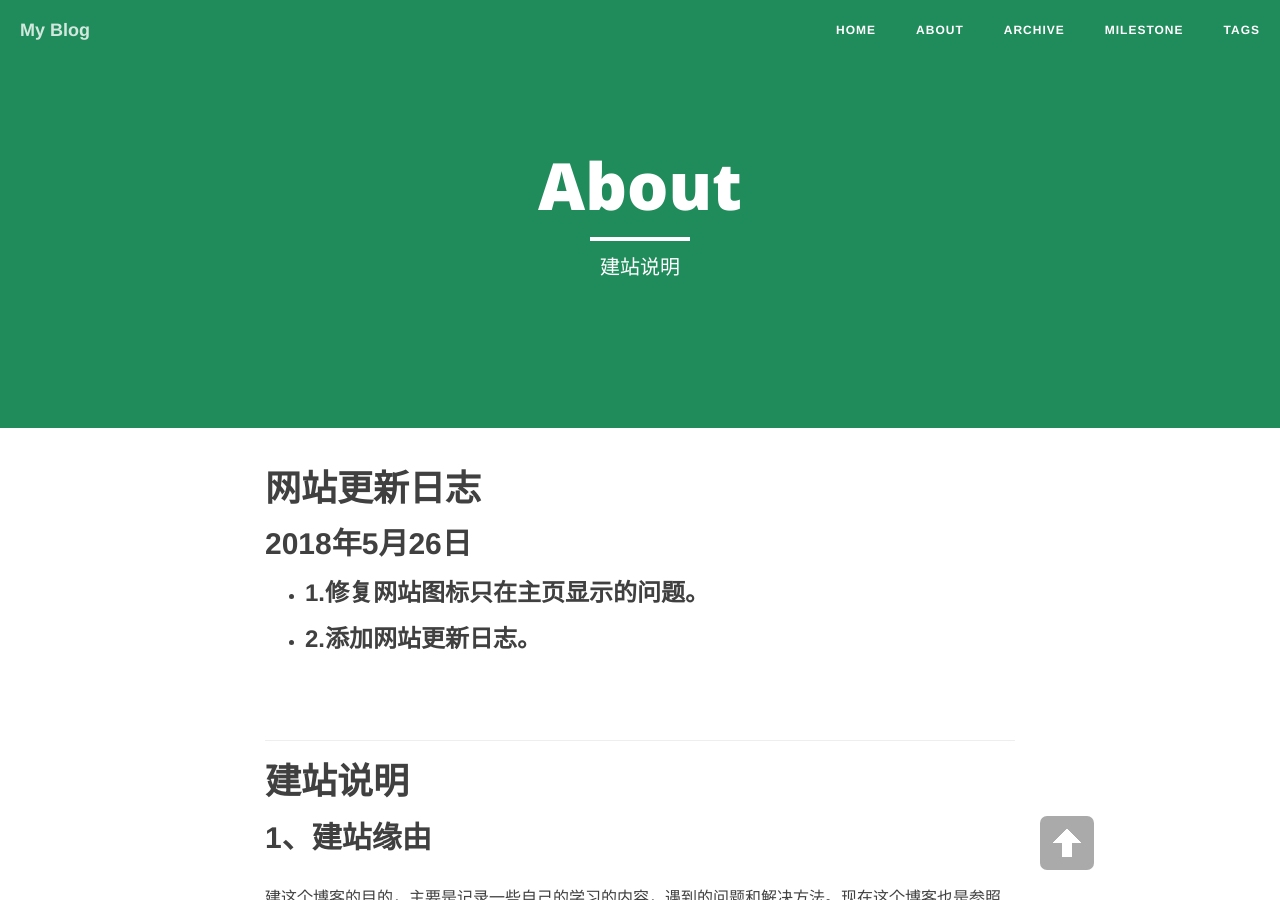
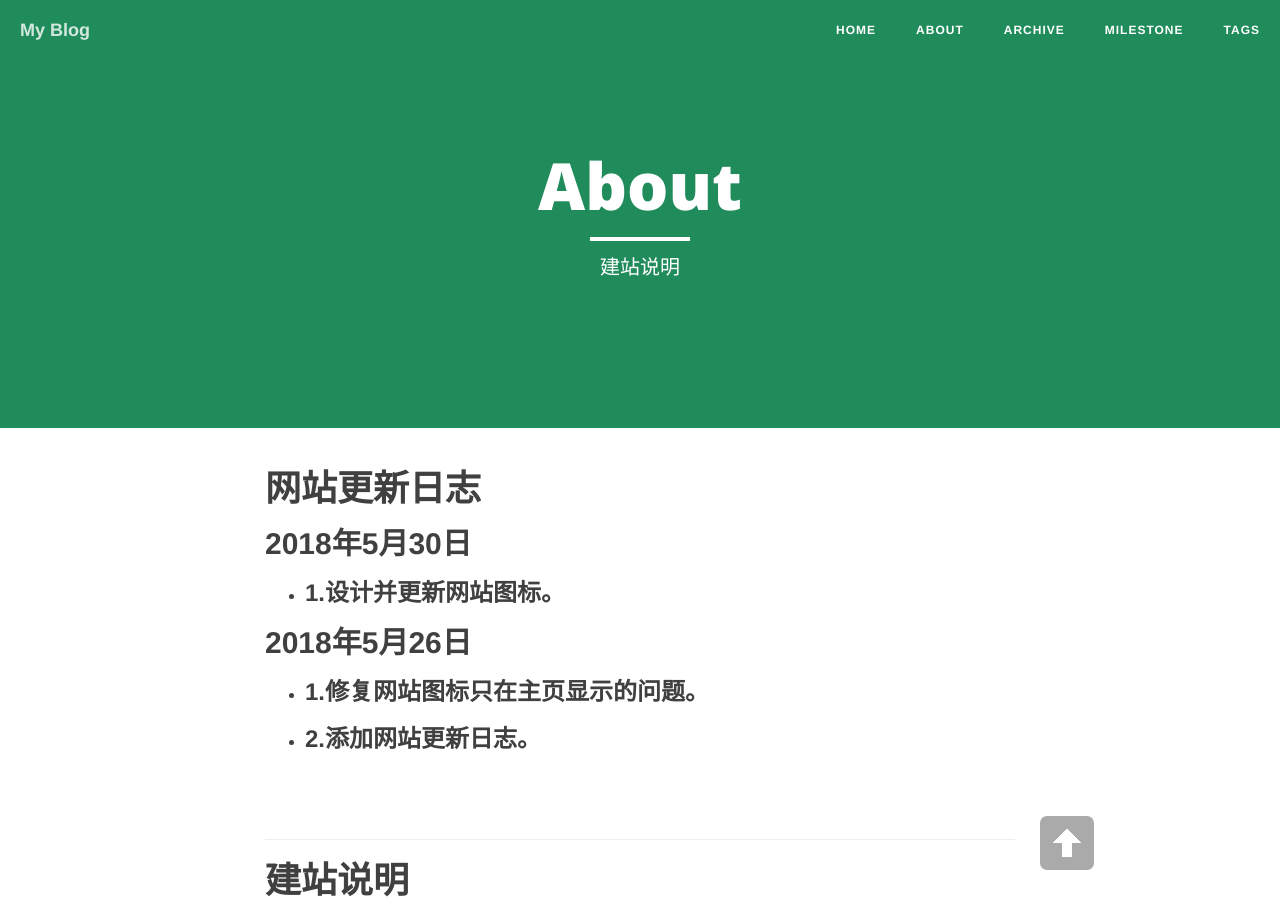
Before and after one commit to EvanLi/EvanLi.github.io, a Jekyll site: the page built from about.md, in a window 1280 px wide and 900 px high. Built offline with Jekyll 4.4.1, drawn with Linux system fonts in a browser that asks for light colours; nearby versions of some CDN libraries.

Commit message:
[Log]: Update the log.

```diff
--- a/about.md
+++ b/about.md
@@ -6,6 +6,10 @@ header-img: "img/green.jpg"
 ---
 
 # 网站更新日志
+
+## 2018年5月30日
+- ### 1.设计并更新网站图标。
+
 ## 2018年5月26日
 - ### 1.修复网站图标只在主页显示的问题。
 - ### 2.添加网站更新日志。
```
Also changed, not shown: 2 other files.
